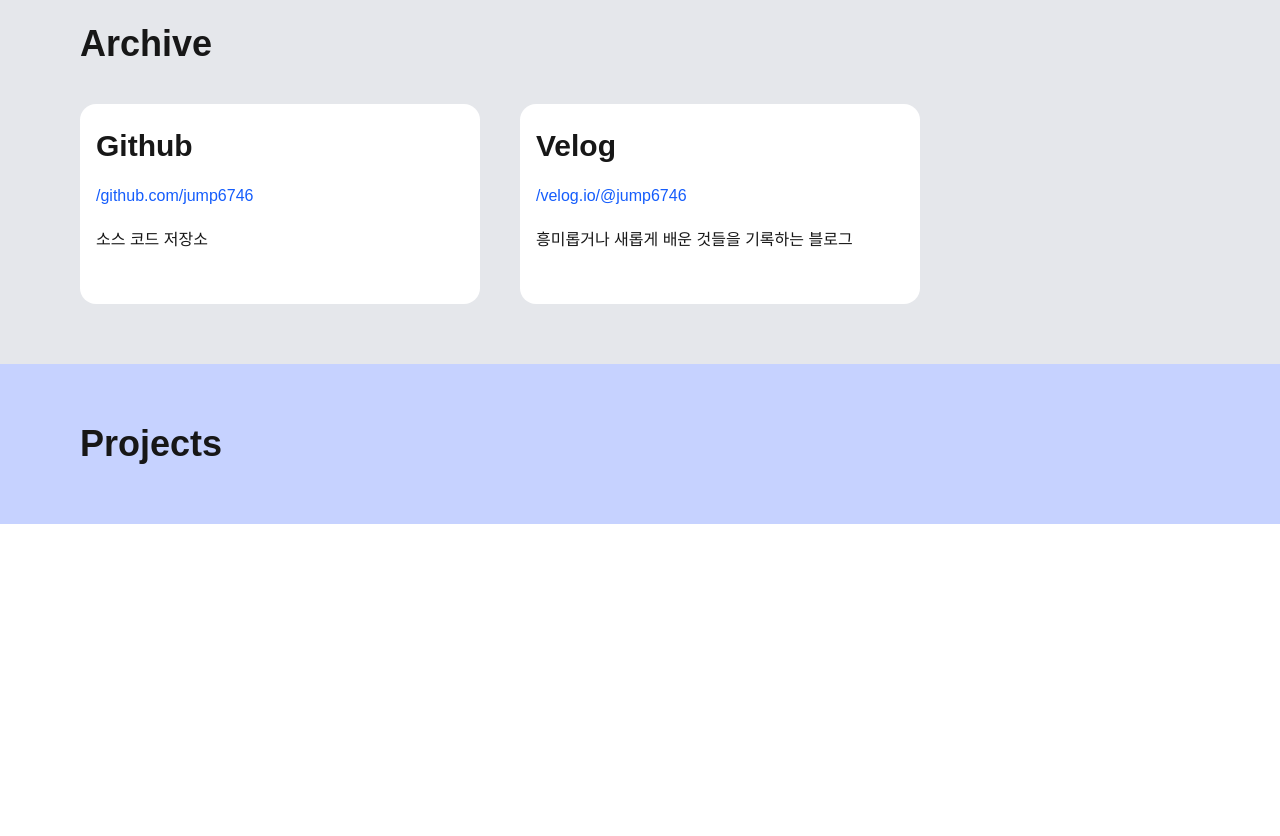
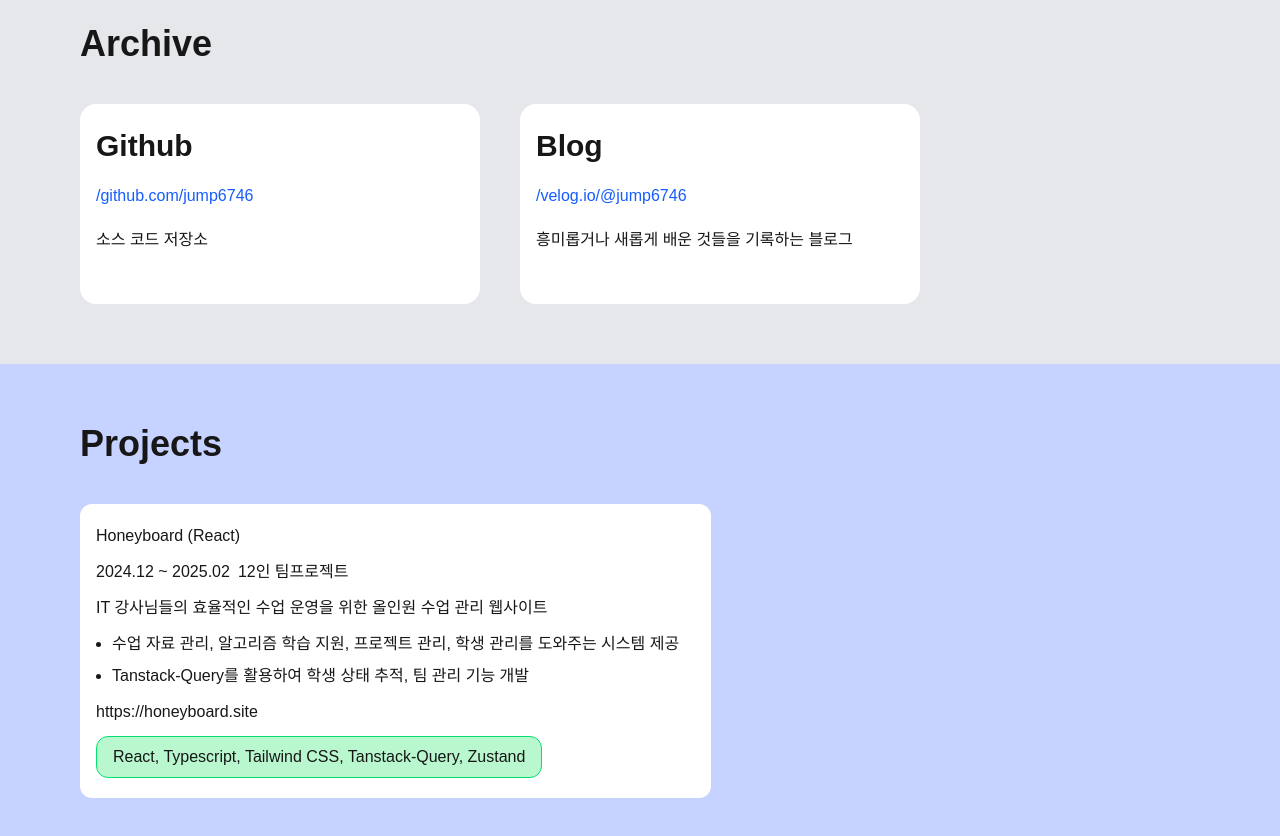
Before and after one commit to jump6746/portfolio, a Next.js app: page / in a window 1280 px wide. Shown: the part 1520-2356 px from the top of the page. Before the commit the page ends 2044 px from the top, so only its background shows below. Built offline with nearby package versions, Linux system fonts and the light colour scheme.

Commit message:
프로젝트 간략 완성

```diff
--- a/src/app/page.tsx
+++ b/src/app/page.tsx
@@ -131,7 +131,7 @@
               <span>소스 코드 저장소</span>
             </a>
             <a className="w-100 h-50 bg-white rounded-2xl cursor-pointer transform transition-transform duration-300 ease-in-out hover:scale-105 px-4 py-6 flex flex-col gap-5">
-              <h3 className="text-3xl font-bold">Velog</h3>
+              <h3 className="text-3xl font-bold">Blog</h3>
               <span className="text-blue-600">/velog.io/@jump6746</span>
               <span>흥미롭거나 새롭게 배운 것들을 기록하는 블로그</span>
             </a>
@@ -140,9 +140,36 @@
       </section>
       {/* 프로젝트 */}
       <section className="w-full py-15 bg-indigo-200">
-        <div className="flex flex-col max-w-6xl px-4 mx-auto">
+        <div className="flex flex-col max-w-6xl px-4 mx-auto gap-10">
           <h2 className="text-4xl font-semibold">Projects</h2>
-          <div className="flex"></div>
+          <div className="flex nowrap w-full">
+            <div className="flex flex-col bg-white px-4 py-5 rounded-xl gap-3">
+              <h3>Honeyboard (React)</h3>
+              <div className="flex gap-2">
+                <span>2024.12 ~ 2025.02</span>
+                <span>12인 팀프로젝트</span>
+              </div>
+              <span>
+                IT 강사님들의 효율적인 수업 운영을 위한 올인원 수업 관리
+                웹사이트
+              </span>
+              <ul className="list-disc px-4 space-y-2">
+                <li className="">
+                  수업 자료 관리, 알고리즘 학습 지원, 프로젝트 관리, 학생 관리를
+                  도와주는 시스템 제공
+                </li>
+                <li>
+                  Tanstack-Query를 활용하여 학생 상태 추적, 팀 관리 기능 개발
+                </li>
+              </ul>
+              <a href="https://honeyboard.site">https://honeyboard.site</a>
+              <div className="bg-green-200 px-4 py-2 w-fit rounded-xl border border-green-400">
+                <span>
+                  React, Typescript, Tailwind CSS, Tanstack-Query, Zustand
+                </span>
+              </div>
+            </div>
+          </div>
         </div>
       </section>
     </>
```
